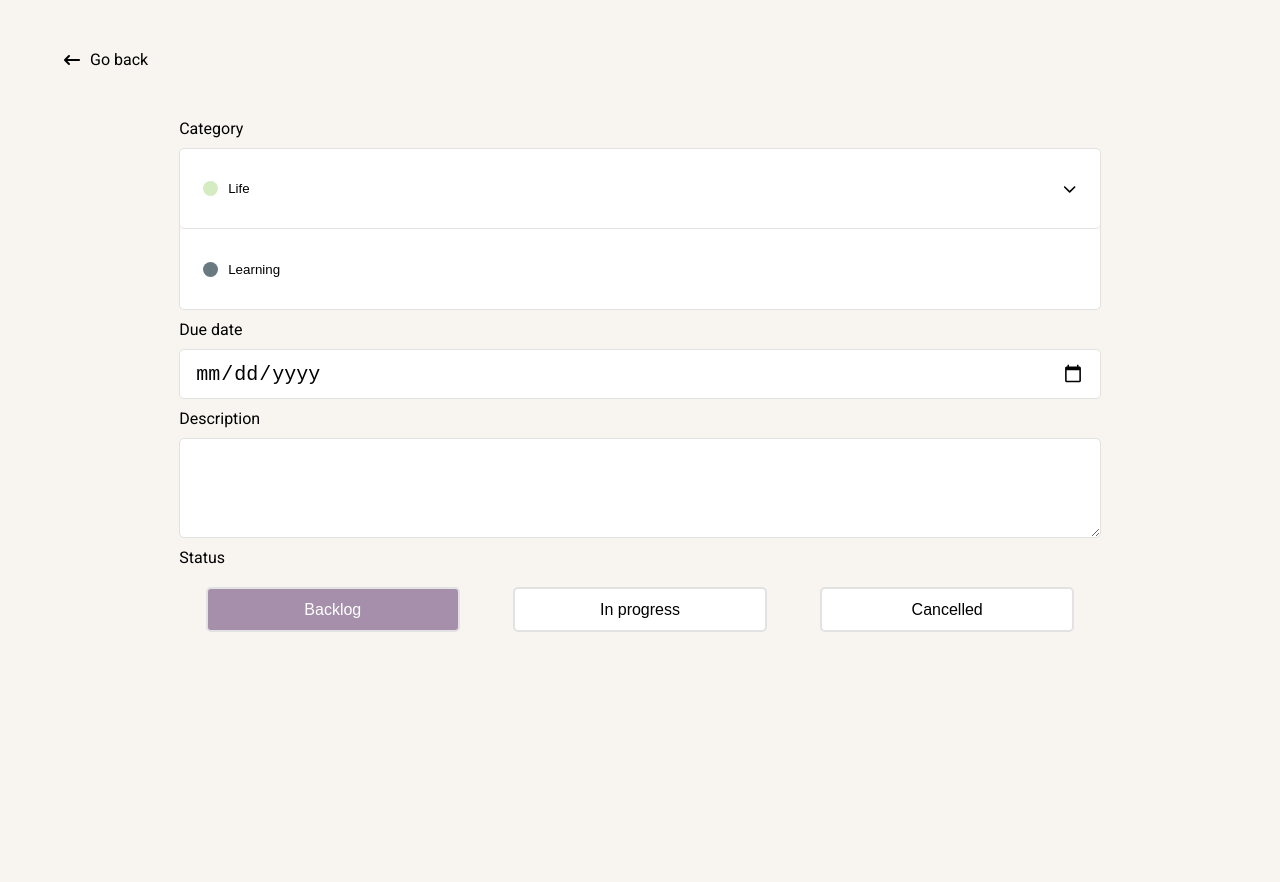
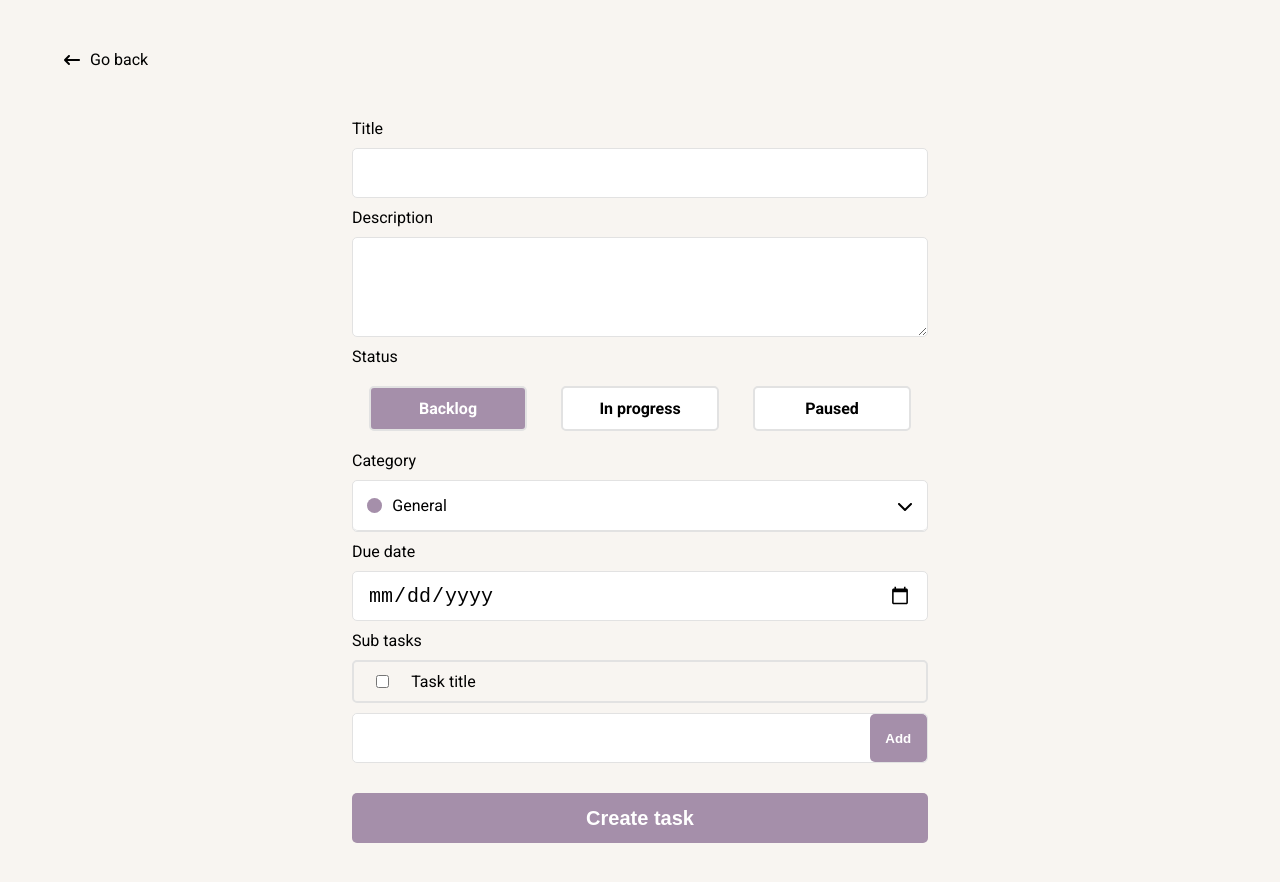
Before and after one commit to jonnicholson94/kanby-open, a Next.js app: page /create-task in a window 1280 px wide. Shown: the top 882 px of the page. Before the commit the page ends 800 px from the top, so only its background shows below. Built offline with nearby package versions, Linux system fonts and the light colour scheme.

Commit message:
Continued to build out the create task page, started adding state in and more.

```diff
--- a/components/DashboardForm.tsx
+++ b/components/DashboardForm.tsx
@@ -1,7 +1,7 @@
 
 const DashboardForm = ({ children }) => {
     return (
-        <form className="auto-height width-80 flex-center flex-column margin-vertical-50">
+        <form className="auto-height width-50 flex-center flex-column margin-vertical-50">
             {children}
         </form>
     )
--- /dev/null
+++ b/components/DashboardSubTasks.tsx
@@ -0,0 +1,25 @@
+import DashboardFormLabel from "../elements/DashboardFormLabel"
+
+const DashboardSubTasks = () => {
+    return (
+        <>
+            <DashboardFormLabel label="Sub tasks" />
+            <div className="auto-height width-100 flex-center flex-column">
+                <div className="sub-task auto-height width-100 flex-center margin-vertical-10">
+                    <div className="auto-height width-10 flex-center margin-vertical-10">
+                        <input type="checkbox" />
+                    </div>
+                    <div className="auto-height width-90 flex-start margin-vertical-10">
+                        <p>Task title</p>
+                    </div>
+                </div>
+                <div className="add-task auto-height width-100 flex-center">
+                    <input className="task-input height-100 width-90" type="text" />
+                    <button className="task-button height-100 width-10">Add</button>
+                </div>
+            </div>
+        </>
+    )
+}
+
+export default DashboardSubTasks
--- /dev/null
+++ b/components/DashboardTitle.tsx
@@ -0,0 +1,24 @@
+import DashboardFormLabel from "../elements/DashboardFormLabel"
+
+type Props = {
+    state: string,
+    setState: React.Dispatch<React.SetStateAction<string>>
+}
+
+const DashboardTitle = ({ state, setState }: Props) => {
+
+    const handleChange = (e: React.ChangeEvent<HTMLInputElement>) => {
+
+        setState(e.target.value)
+
+    }
+
+    return (
+        <>
+            <DashboardFormLabel label="Title" />
+            <input className="title-input width-100 margin-vertical-10" type="text" value={state} onChange={handleChange} />
+        </>
+    )
+}
+
+export default DashboardTitle
--- /dev/null
+++ b/elements/CategoryButton.tsx
@@ -0,0 +1,28 @@
+
+import { FontAwesomeIcon } from "@fortawesome/react-fontawesome"
+import { faChevronDown } from "@fortawesome/free-solid-svg-icons"
+
+import { calculateColour } from "../lib/calculateColour"
+import { Category } from "../types/dataSchema"
+
+type Props = {
+    category: Category,
+    selected?: boolean,
+    onClick
+}
+
+const CategoryButton = ({ category, selected, onClick }: Props) => {
+    return (
+        <div className="dashboard-selected width-100 flex-center" onClick={() => onClick(category)}>
+            <div className="height-100 width-47 flex-start">
+                <span className="category-span margin-right-10" style={{backgroundColor: calculateColour(category)}}></span>
+                <p>{category}</p>
+            </div>
+            <div className="height-100 width-47 flex-end">
+                { !selected ? null : <FontAwesomeIcon icon={faChevronDown} /> }
+            </div>
+        </div>
+    )
+}
+
+export default CategoryButton
--- /dev/null
+++ b/elements/DashboardButton.tsx
@@ -0,0 +1,12 @@
+
+type Props = {
+    content: string
+}
+
+const DashboardButton = ({ content }: Props) => {
+    return (
+        <button className="dashboard-button width-100 margin-vertical-30">{content}</button>
+    )
+}
+
+export default DashboardButton
--- a/elements/DashboardCategory.tsx
+++ b/elements/DashboardCategory.tsx
@@ -1,33 +1,43 @@
 
-import { FontAwesomeIcon } from "@fortawesome/react-fontawesome"
-import { faChevronDown } from "@fortawesome/free-solid-svg-icons"
+import { useState } from "react"
 
-import { calculateColour } from "../lib/calculateColour"
 import DashboardFormLabel from "./DashboardFormLabel"
+import CategoryButton from "./CategoryButton"
 
-const DashboardCategory = () => {
+import { Category } from "../types/dataSchema"
+
+type Props = {
+    state: Category,
+    setState: React.Dispatch<React.SetStateAction<Category>>
+}
+
+const DashboardCategory = ({ state, setState }: Props) => {
+
+    const [active, setActive] = useState(false)
+
+    const toggleActive = () => {
+        setActive(!active)
+    }
+
+    const handleClick = (category) => {
+        setState(category)
+        setActive(false)
+    }
+
     return (
         <>
             <DashboardFormLabel label="Category" />
             <div className="dashboard-select-container width-100 margin-vertical-10">
-                <button className="dashboard-selected width-100 flex-center">
-                    <div className="height-100 width-47 flex-start">
-                        <span className="category-span margin-right-10" style={{backgroundColor: calculateColour("Life")}}></span>
-                        <p>Life</p>
-                    </div>
-                    <div className="height-100 width-47 flex-end">
-                        <FontAwesomeIcon icon={faChevronDown} />
-                    </div>
-                </button>
+                <CategoryButton category={state} selected={true} onClick={toggleActive} />
+
+                { active ?
                 <div className="auto-height width-100 flex-center flex-column">
-                    <button className="dashboard-selected dropdown width-100 flex-center">
-                        <div className="flex-start width-47">
-                            <span className="category-span margin-right-10" style={{backgroundColor: calculateColour("Learning")}}></span>
-                            <p>Learning</p>
-                        </div>
-                        <div className="width-47"></div>
-                    </button>
-                </div>
+                    <CategoryButton category="General" selected={false} onClick={handleClick} />
+                    <CategoryButton category="Health" selected={false} onClick={handleClick} />
+                    <CategoryButton category="Learning" selected={false} onClick={handleClick} />
+                    <CategoryButton category="Life" selected={false} onClick={handleClick} />
+                    <CategoryButton category="Work" selected={false} onClick={handleClick} />
+                </div> : null }
             </div>
             </>
     )
--- a/elements/DashboardDateInput.tsx
+++ b/elements/DashboardDateInput.tsx
@@ -1,10 +1,20 @@
 import DashboardFormLabel from "./DashboardFormLabel"
 
-const DashboardDateInput = () => {
+type Props = {
+    state: string,
+    setState: React.Dispatch<React.SetStateAction<string>>
+}
+
+const DashboardDateInput = ({ state, setState }: Props) => {
+
+    const handleChange = (e: React.ChangeEvent<HTMLInputElement>) => {
+        setState(e.target.value)
+    }
+
     return (
         <>
             <DashboardFormLabel label="Due date" />
-            <input className="date-input width-100 margin-vertical-10" type="date" />
+            <input className="date-input width-100 margin-vertical-10" type="date" value={state} onChange={handleChange} />
         </>
     )
 }
--- a/elements/DashboardStatus.tsx
+++ b/elements/DashboardStatus.tsx
@@ -1,13 +1,27 @@
 import DashboardFormLabel from "./DashboardFormLabel"
 
-const DashboardStatus = () => {
+import { Status } from "../types/dataSchema"
+
+type Props = {
+    state: Status,
+    setState: React.Dispatch<React.SetStateAction<Status>>
+}
+
+const DashboardStatus = ({ state, setState }: Props) => {
+
+    const handleClick = (value: Status) => {
+
+        setState(value)
+
+    }
+
     return (
         <>
             <DashboardFormLabel label="Status" />
             <div className="width-100 auto-height flex-around margin-vertical-10">
-                <button className="status-button active-status width-27 margin-vertical-10">Backlog</button>
-                <button className="status-button width-27 margin-vertical-10">In progress</button>
-                <button className="status-button width-27 margin-vertical-10">Cancelled</button>
+                <div className={state === "Backlog" ? "status-button active-status width-27 flex-center margin-vertical-10" : "status-button width-27 flex-center margin-vertical-10"} onClick={() => handleClick("Backlog")}>Backlog</div>
+                <div className={state === "In progress" ? "status-button active-status width-27 flex-center margin-vertical-10" : "status-button width-27 flex-center margin-vertical-10"} onClick={() => handleClick("In progress")}>In progress</div>
+                <div className={state === "Paused" ? "status-button active-status width-27 flex-center margin-vertical-10" : "status-button width-27 flex-center margin-vertical-10"} onClick={() => handleClick("Paused")}>Paused</div>
             </div>
         </>
     )
--- a/elements/DashboardTextarea.tsx
+++ b/elements/DashboardTextarea.tsx
@@ -1,11 +1,23 @@
 
 import DashboardFormLabel from "./DashboardFormLabel"
 
-const DashboardTextarea = () => {
+type Props = {
+    state: string,
+    setState: React.Dispatch<React.SetStateAction<string>>
+}
+
+const DashboardTextarea = ({ state, setState }: Props) => {
+
+    const handleChange = (e: React.ChangeEvent<HTMLTextAreaElement>) => {
+
+        setState(e.target.value)
+
+    }
+
     return (
         <>
             <DashboardFormLabel label="Description" />
-            <textarea className="dashboard-textarea width-100 margin-vertical-10" />
+            <textarea className="dashboard-textarea width-100 margin-vertical-10" value={state} onChange={handleChange} />
         </>
     )
 }
--- a/pages/create-task.tsx
+++ b/pages/create-task.tsx
@@ -1,21 +1,39 @@
+
+import { useState } from "react"
+
+import { Status, Category } from "../types/dataSchema"
 
 import DashboardContainer from "../components/DashboardContainer"
 import DashboardForm from "../components/DashboardForm"
+import DashboardSubTasks from "../components/DashboardSubTasks"
+import DashboardTitle from "../components/DashboardTitle"
 import DashboardBackButton from "../elements/DashboardBackButton"
+import DashboardButton from "../elements/DashboardButton"
 import DashboardCategory from "../elements/DashboardCategory"
 import DashboardDateInput from "../elements/DashboardDateInput"
 import DashboardStatus from "../elements/DashboardStatus"
 import DashboardTextarea from "../elements/DashboardTextarea"
 
 const CreateTask = () => {
+
+    const [title, setTitle] = useState<string>("")
+    const [description, setDescription] = useState<string>("")
+    const [status, setStatus] = useState<Status>("Backlog")
+    const [category, setCategory] = useState<Category>("General")
+    const [date, setDate] = useState<string>("")
+
     return (
         <DashboardContainer>
             <DashboardBackButton />
             <DashboardForm>
-                <DashboardCategory />
-                <DashboardDateInput />
-                <DashboardTextarea />
-                <DashboardStatus />
+                <DashboardTitle state={title} setState={setTitle} />
+                <DashboardTextarea state={description} setState={setDescription} />
+                <DashboardStatus state={status} setState={setStatus} />
+                <DashboardCategory state={category} setState={setCategory} />
+                <DashboardDateInput state={date} setState={setDate} />
+                <DashboardSubTasks />
+
+                <DashboardButton content="Create task" />
             </DashboardForm>
         </DashboardContainer>
     )
--- a/styles/common.css
+++ b/styles/common.css
@@ -49,6 +49,10 @@
 
 .width-27 {
     width: 27.5%;
+}
+
+.width-10 {
+    width: 10%;
 }
 
 .relative {
--- a/styles/components.css
+++ b/styles/components.css
@@ -140,10 +140,11 @@
 }
 
 .dashboard-selected {
-    height: 80px;
+    height: 50px;
     border-bottom: 1px solid var(--border);
     cursor: pointer;
     background-color: var(--white);
+    border-radius: 5px;
 }
 
 .dashboard-selected:hover {
@@ -179,10 +180,55 @@
     background-color: var(--white);
     border: 2px solid var(--border);
     font-size: 16px;
+    border-radius: 5px;
+    font-weight: bold;
+    cursor: pointer;
 }
 
 .active-status {
     background-color: var(--purple);
+    color: var(--white);
+}
+
+.sub-task {
+    border: 2px solid var(--border);
+    border-radius: 5px;
+}
+
+.add-task {
+    height: 50px;
+    border: 1px solid var(--border);
+    background-color: var(--white);
+    border-radius: 5px;
+}
+
+.task-input {
+    border: none;
+    border-radius: 5px;
+    padding-left: 10px;
+    font-size: 20px;
+}
+
+.task-button {
+    background-color: var(--purple);
+    color: var(--white);
+    font-weight: bold;
+}
+
+.title-input {
+    height: 50px;
+    border: 1px solid var(--border);
+    border-radius: 5px;
+    padding-left: 10px;
+    font-size: 20px;
+}
+
+.dashboard-button {
+    height: 50px;
+    border-radius: 5px;
+    background-color: var(--purple);
+    font-size: 20px;
+    font-weight: bold;
     color: var(--white);
 }
 
```
